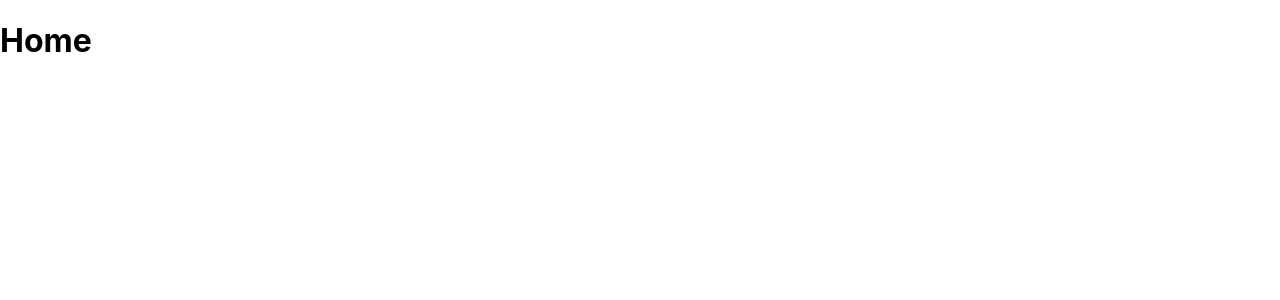
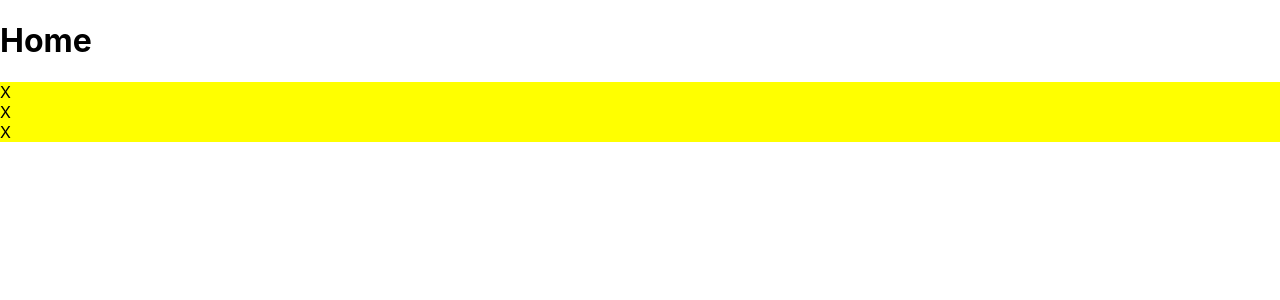
Before and after one commit to splatterday/kautz, a React (Create React App) app: page / in a window 1280 px wide. Shown: the top 300 px of the page. Built offline with nearby package versions, Linux system fonts and the light colour scheme.

Commit message:
Stepper brought into Display

```diff
--- a/src/Display.jsx
+++ b/src/Display.jsx
@@ -2,6 +2,47 @@ import React from 'react';
 import Home from './pages/Home';
 import Page1 from './pages/Page1';
 import Page2 from './pages/Page2';
+
+class NavPt extends React.Component {
+    handleClick = () => {
+        const { path, onClick } = this.props;
+        onClick(path);
+        this.setState({currentPage: this.props.currentPage})
+    }
+    render() {
+        // if(this.state.active) {
+        //     {active}
+        // }
+        return(
+            <div className="navpt">
+                <a href={this.props.path} onClick={this.handleClick}>X</a>
+            </div>
+        );
+    }
+}
+
+class Stepper extends React.Component {
+    constructor(props) {
+        super(props);
+        this.state = {
+            currentPage: "home",
+        }
+    }
+
+    changePage(props) {
+        this.setState({currentPage: this.props.currentPage})
+    }
+
+    render() {
+        return(
+            <div className="stepper">
+                <NavPt currentPage="page1" onClick={this.changePage}/>
+                <NavPt currentPage="page2" onClick={this.changePage}/>
+                <NavPt currentPage="home" onClick={this.changePage}/>
+            </div>
+        )
+    }
+}
 
 class Display extends React.Component {
 
@@ -20,6 +61,7 @@ class Display extends React.Component {
         return(
             <div className="app-display">
                 {display}
+                <Stepper/>
             </div>
         )
     }
```
